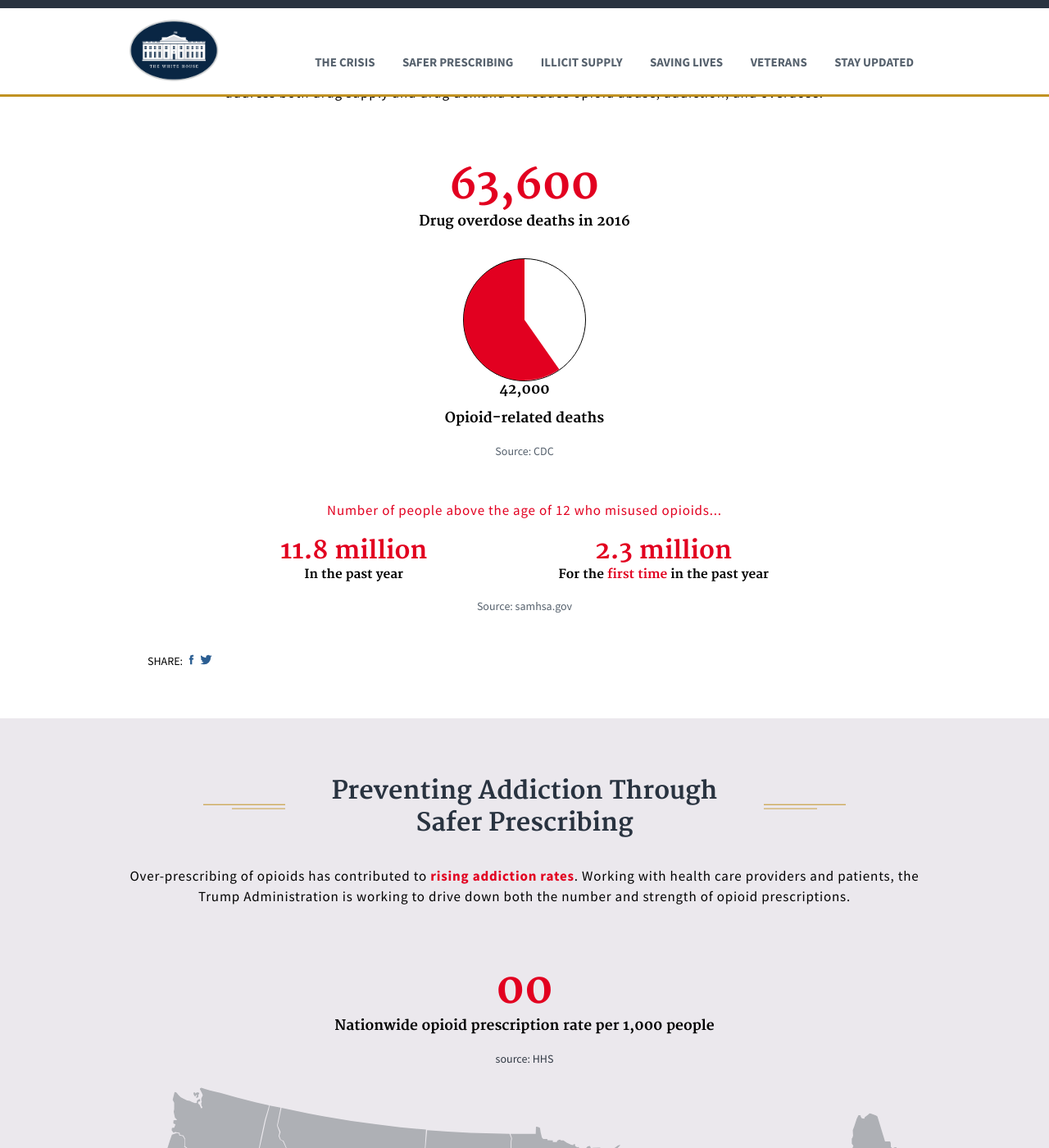
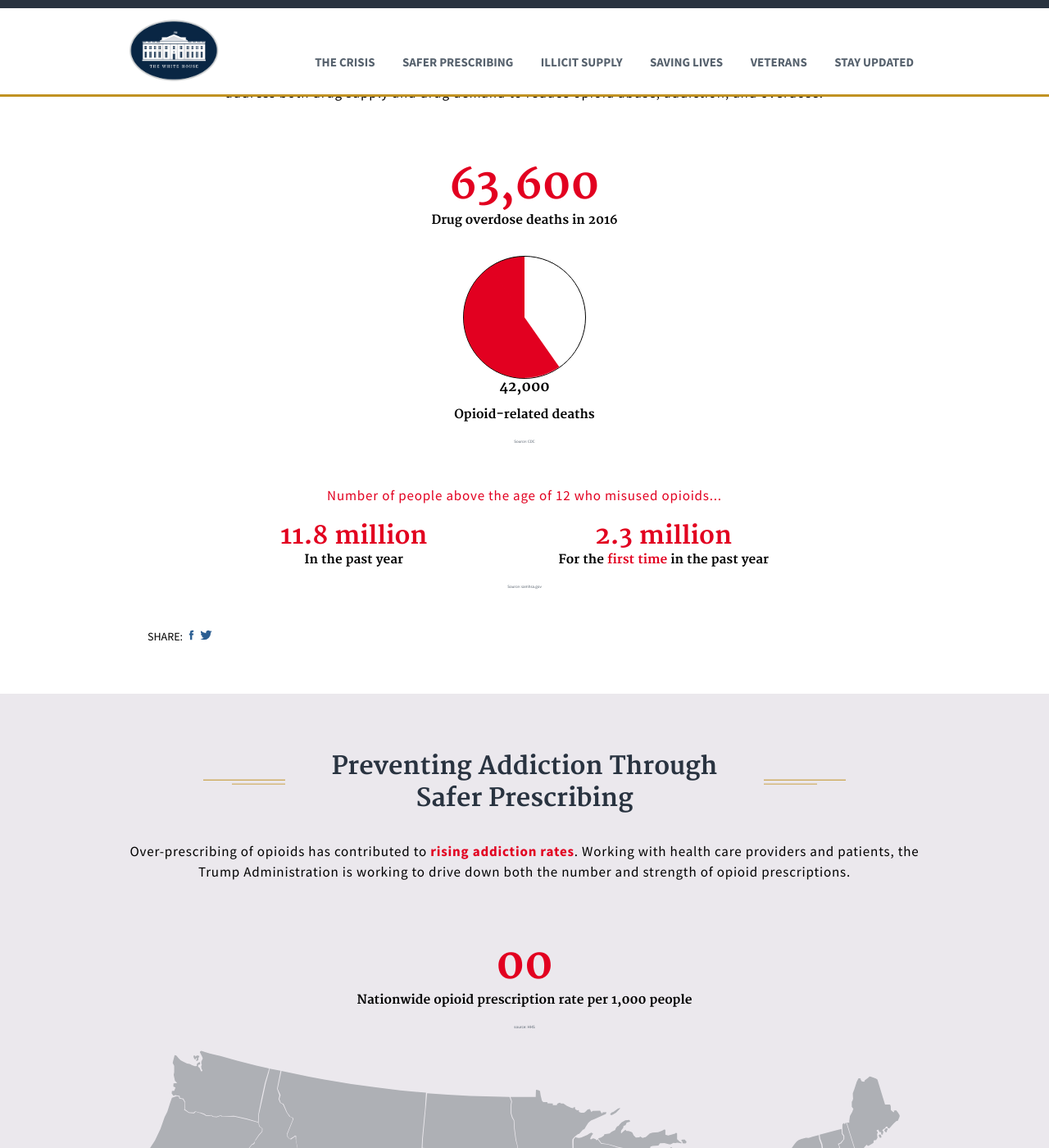
Before and after one commit to GSA/opioids.gov, a Jekyll site: the page built from index.md, in a window 1280 px wide and 1400 px high, scrolled down 727 px. Shown: the whole window at 82% size. Built offline with Jekyll 4.4.1, drawn with Linux system fonts in a browser that asks for light colours; nearby versions of some CDN libraries.

Commit message:
Update _base_styling.scss

```diff
--- a/_sass/_base_styling.scss
+++ b/_sass/_base_styling.scss
@@ -127,21 +127,22 @@ p > span {
             color: $color-red;
         }
 
+        .site-section-data-caption {
+                font-size: $h5-font-size;
+                color: $color-black;
+
+                span {
+                    color: $color-red;
+                    font-weight: $font-bold;
+                }
+            }
+
         .site-section-data-metric {
             display: inline-block;
             margin: 0 8rem;
             font-weight: $font-bold;
             font-size: $h2-font-size;
             color: $color-red;
-
-            .site-section-data-caption {
-                font-size: $h5-font-size;
-                color: $color-black;
-
-                span {
-                    color: $color-red;
-                }
-            }
 
         }
 
@@ -362,13 +363,18 @@ p > span {
 
 .site-section-data-source {
     margin: 20px;
-    font-size: $small-font-size;
+    font-size: .5rem;
     font-weight: $font-normal;
     font-family: $font-sans;
     text-align: center;
-    color: $color-gray-dark;
+    color: $color-gray-medium;
+
     a {
         text-decoration: none;
+    }
+
+    a:hover {
+        text-decoration: underline;
     }
 }
 
```
